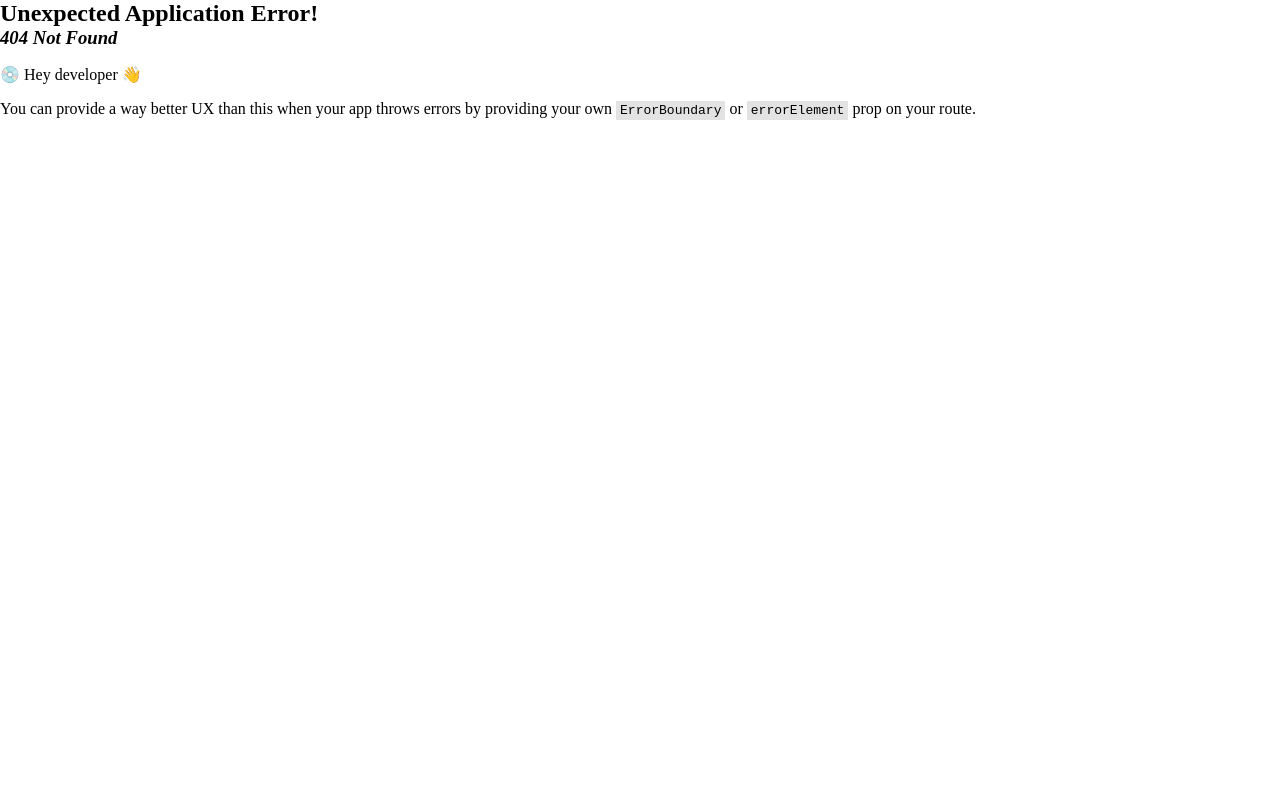
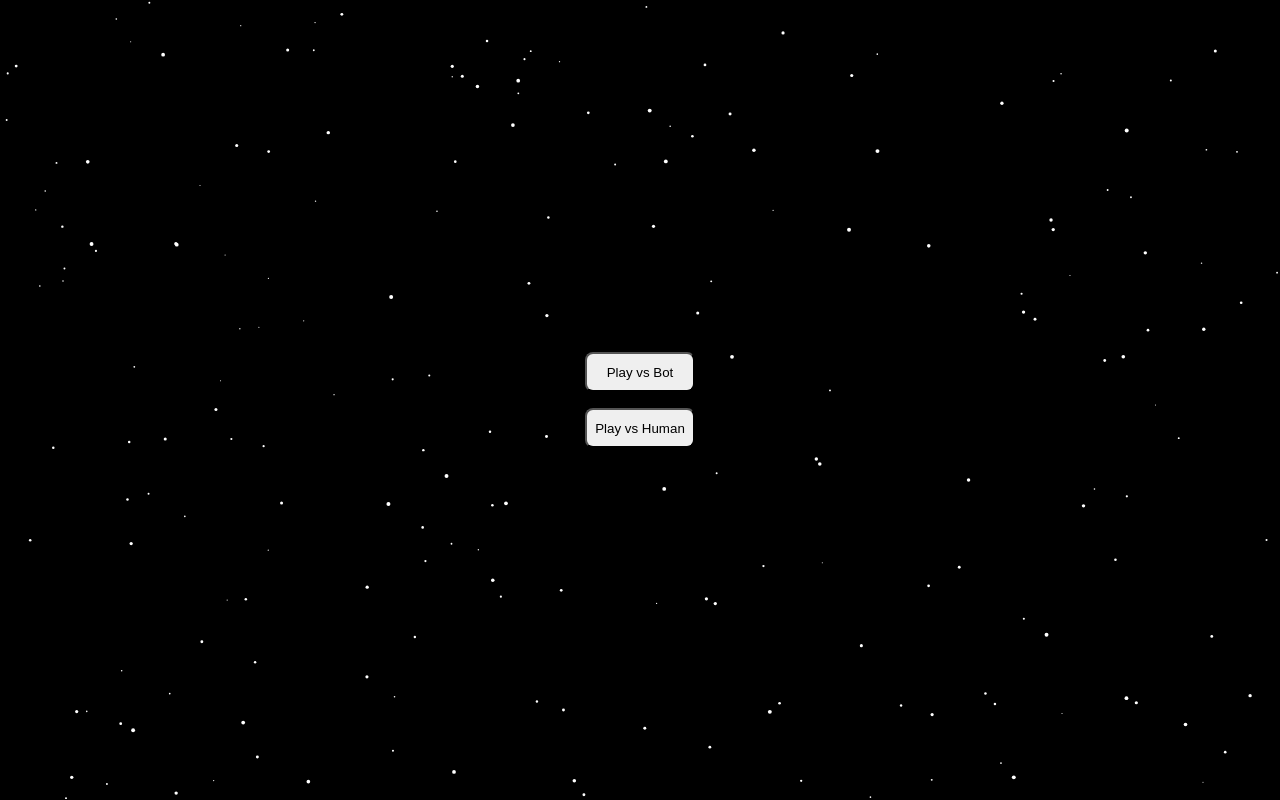
Before and after one commit to mirasnag/polytopia_chess, a React (Vite) app: page /game/creation in a window 1280 px wide. Before the commit this address had no page. Built offline with nearby package versions, Linux system fonts and the light colour scheme.

Commit message:
- Added game creation page

```diff
--- a/src/App.tsx
+++ b/src/App.tsx
@@ -5,6 +5,7 @@ import { RouterProvider, createBrowserRouter } from "react-router-dom";
 import PageLayout from "./pages/PageLayout";
 import HomePage from "./pages/home/HomePage";
 import GamePage from "./pages/game/GamePage";
+import GameCreationPage from "./pages/game/GameCreationPage";
 
 const router = createBrowserRouter([
   {
@@ -17,7 +18,16 @@ const router = createBrowserRouter([
       },
       {
         path: "/game",
-        element: <GamePage />,
+        children: [
+          {
+            index: true,
+            element: <GamePage />,
+          },
+          {
+            path: "/game/creation",
+            element: <GameCreationPage />,
+          },
+        ],
       },
     ],
   },
--- /dev/null
+++ b/src/pages/game/GameCreationPage.tsx
@@ -0,0 +1,7 @@
+import GameCreationView from "@/views/game/GameCreationView";
+
+const GameCreationPage = () => {
+  return <GameCreationView />;
+};
+
+export default GameCreationPage;
--- /dev/null
+++ b/src/views/game/GameCreationView.module.scss
@@ -0,0 +1,18 @@
+.layout {
+  width: 100%;
+  height: 100%;
+
+  display: flex;
+  justify-content: center;
+  align-items: center;
+
+  .buttons {
+    display: flex;
+    flex-direction: column;
+    gap: 1rem;
+
+    button {
+      text-transform: none;
+    }
+  }
+}
--- /dev/null
+++ b/src/views/game/GameCreationView.tsx
@@ -0,0 +1,16 @@
+import styles from "./GameCreationView.module.scss";
+
+interface Props {}
+
+const GameCreationView: React.FC<Props> = () => {
+  return (
+    <div className={styles.layout}>
+      <div className={styles.buttons}>
+        <button>Play vs Bot</button>
+        <button>Play vs Human</button>
+      </div>
+    </div>
+  );
+};
+
+export default GameCreationView;
--- a/src/views/home/HomeView.tsx
+++ b/src/views/home/HomeView.tsx
@@ -12,7 +12,7 @@ const HomeView = () => {
 
   const handleNewGameClick = () => {
     gameManager.clear();
-    navigate("game");
+    navigate("game/creation");
   };
 
   const handleResumeGameClick = () => {
```
